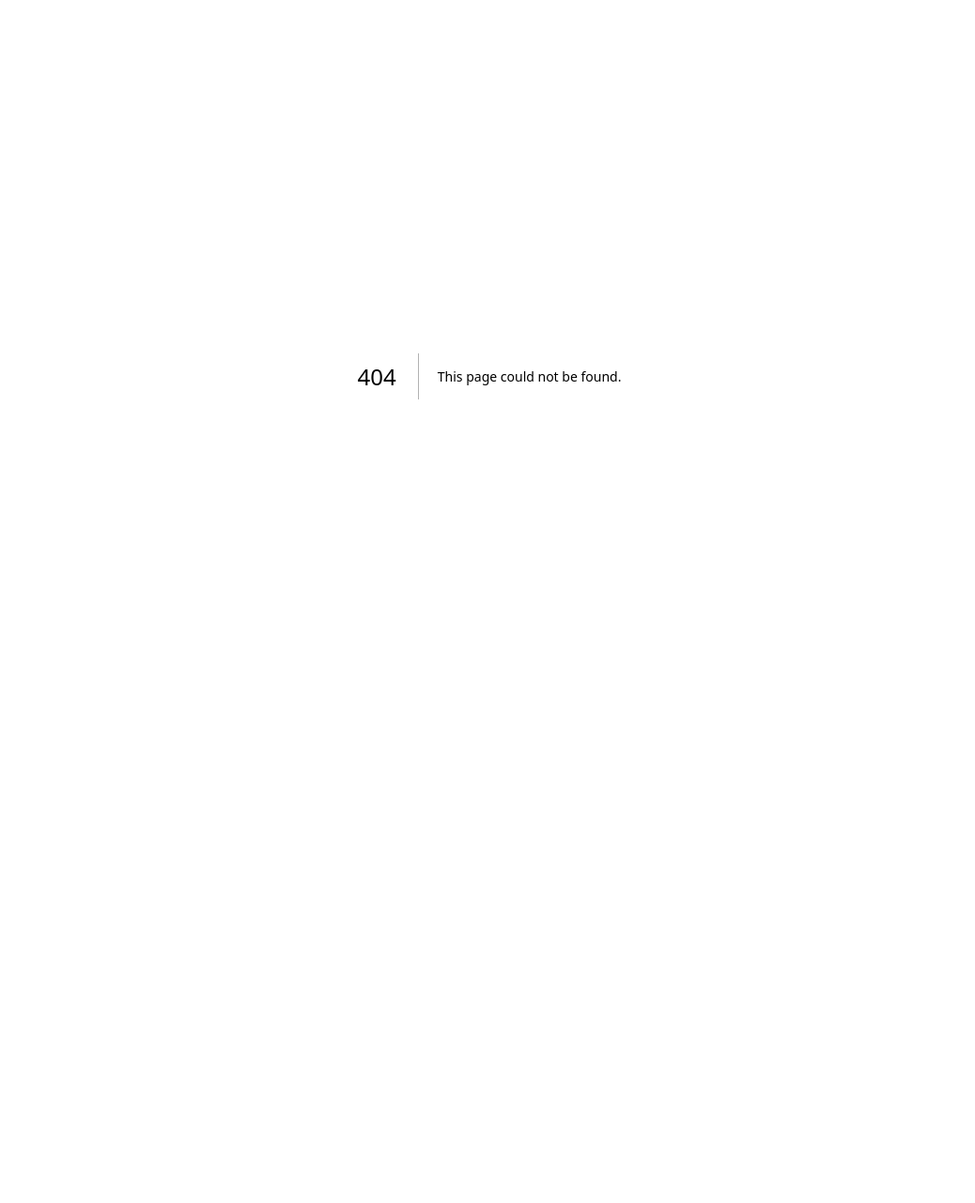
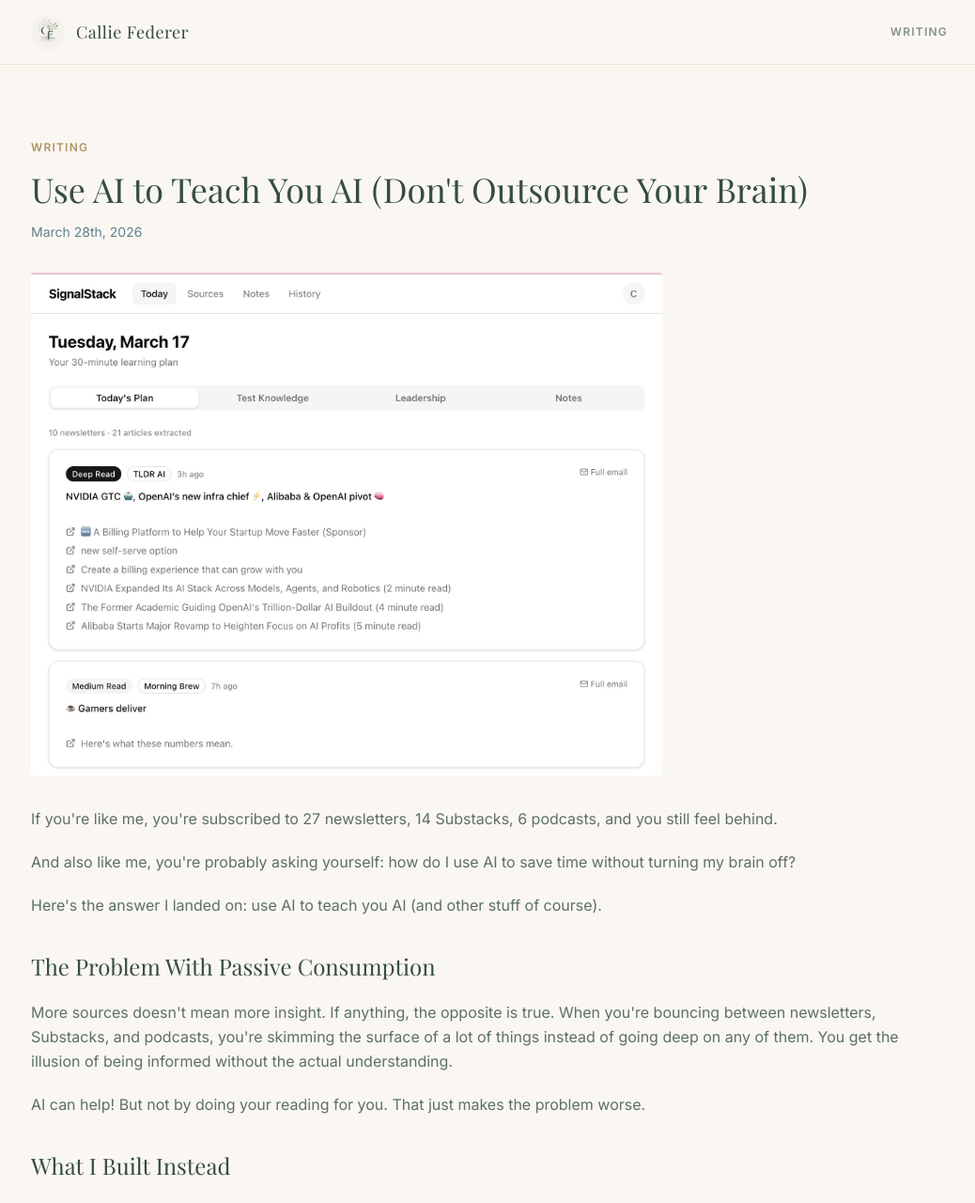
Before and after one commit to cfederer/personal-site, a Next.js app: page /posts/signalstack in a window 1280 px wide. Before the commit this address had no page. Shown: the top 1280 px of the page at 94% size, without its empty margins (119-1157 px from the left). Before the commit the page ends 800 px from the top, so only its background shows below. Built offline with nearby package versions, Linux system fonts and the light colour scheme; a web font is replaced by a local one.

Commit message:
add signalstack

```diff
--- a/app/page.tsx
+++ b/app/page.tsx
@@ -1,11 +1,19 @@
 const articles = [
+  {
+    slug: "signalstack",
+    title: "Use AI to Teach You AI (Don't Outsource Your Brain)",
+    date: "Jun 30, 2026",
+    category: "Side Projects · AI",
+    excerpt:
+      "Why I built a feed that aggregates my newsletters and podcasts instead of asking just AI to summarize them for me.",
+  },
   {
     slug: "meal-prep-app",
     title: "I Built an End to End Meal Prep App & I Hated It",
     date: "Jun 30, 2026",
     category: "Side Projects · AI",
     excerpt:
-      "Building a meal-planning app taught me the most valuable AI systems don't replace decisions, they remove the boring work and leave you in control of the parts that need judgment.",
+      "Building a meal-planning app reminded me how to start small and automate the actual grunt work, not the fun parts.",
   },
   {
     slug: "how-have-talk-your-kids-ai",
@@ -13,7 +21,7 @@
     date: "Feb 26, 2026",
     category: "Parenting · AI",
     excerpt:
-      "Thoughts on what to teach kids about AI, careers, and how to develop judgment in an AI-powered world.",
+      "Thoughts on what to teach kids about AI and careers from a sleep-deprived mom on maternity leave.",
   }
 ];
 
--- /dev/null
+++ b/app/posts/signalstack/page.tsx
@@ -0,0 +1,67 @@
+import React from "react";
+
+export default function PostPage() {
+  return (
+    <div className="min-h-screen bg-cream text-pine font-sans">
+      <header className="sticky top-0 z-10 border-b border-sand bg-cream/95 backdrop-blur-sm">
+        <nav className="mx-auto flex max-w-5xl items-center justify-between px-6 py-4">
+          <a href="/" className="flex items-center gap-3">
+            <img src="/images/logo-cream.png" alt="" className="h-9 w-9 rounded-full object-cover" />
+            <span className="font-serif text-lg tracking-wide text-pine">
+              Callie Federer
+            </span>
+          </a>
+          <a href="/#writing" className="text-xs font-semibold tracking-widest uppercase text-pine/60 hover:text-gold transition-colors">
+            Writing
+          </a>
+        </nav>
+      </header>
+      <main className="mx-auto max-w-5xl px-6 py-20">
+        <article>
+          <p className="text-xs font-semibold tracking-widest uppercase text-gold mb-4">Writing</p>
+          <h1 className="font-serif text-4xl text-pine mb-4">Use AI to Teach You AI (Don't Outsource Your Brain)</h1>
+          <p className="text-sm text-dusty mb-8">March 28th, 2026</p>
+
+          <img
+            src="/images/signalstack.jpeg"
+            alt="Signalstack"
+            className="w-full max-w-2xl mb-8 rounded"
+          />
+
+          <div className="max-w-none text-pine/80 leading-relaxed space-y-5 [&_h3]:font-serif [&_h3]:text-pine [&_h3]:text-2xl [&_h3]:pt-4 [&_a]:text-gold [&_a]:underline [&_a]:underline-offset-2 [&_ul]:list-disc [&_ul]:pl-6 [&_ul]:space-y-2">
+
+            <p>If you're like me, you're subscribed to 27 newsletters, 14 Substacks, 6 podcasts, and you still feel behind.</p>
+
+            <p>And also like me, you're probably asking yourself: how do I use AI to save time without turning my brain off?</p>
+
+            <p>Here's the answer I landed on: use AI to teach you AI (and other stuff of course).</p>
+
+            <h3>The Problem With Passive Consumption</h3>
+
+            <p>More sources doesn't mean more insight. If anything, the opposite is true. When you're bouncing between newsletters, Substacks, and podcasts, you're skimming the surface of a lot of things instead of going deep on any of them. You get the illusion of being informed without the actual understanding.</p>
+
+            <p>AI can help! But not by doing your reading for you. That just makes the problem worse.</p>
+
+            <h3>What I Built Instead</h3>
+
+            <p>I used Claude Code to build a lightweight site SignalStack that aggregates everything I read into one feed. It flags what's worth going deeper on and pulls out common threads across sources. Instead of drowning in content, I can actually see the signal (cute, right?).</p>
+
+            <p>The point isn't automation for its own sake. The point is that when AI surfaces a pattern across three different sources, I notice it, sit with it, and decide whether I agree. That's the opposite of outsourcing your thinking. That's using a tool to think better.</p>
+
+            <h3>The Actual Lesson</h3>
+
+            <p>The best way to learn how AI works isn't just to read a blog post about it (except mine, obviously). It's to read deeply AND to actually build something with it and see where it breaks, where it surprises you, and where it forces you to make a decision.</p>
+
+            <p>Code is here: <a href="https://github.com/cfederer/signalstack" target="_blank" rel="noreferrer">github.com/cfederer/signalstack</a></p>
+            <p> ButI mean we both know you're just going to vibe code it. Which you should, because then you can make it your own. </p>
+
+          </div>
+
+          <div className="pt-12">
+            <a href="/#writing" className="text-sm font-medium text-pine hover:text-gold transition-colors">← Back to Writing</a>
+          </div>
+        </article>
+      </main>
+    </div>
+  );
+}
```
Also changed, not shown: public/images/signalstack.jpeg (added).
